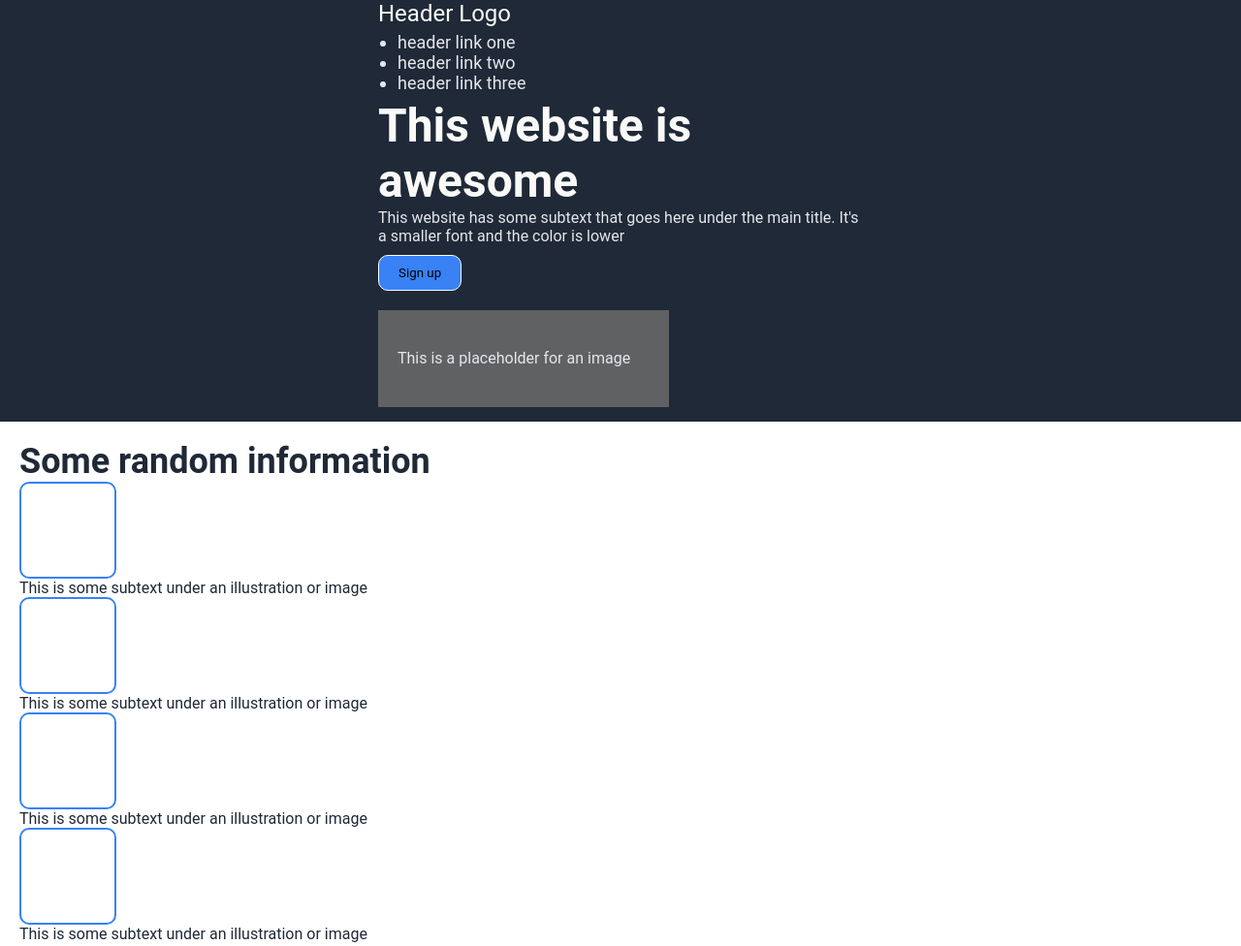
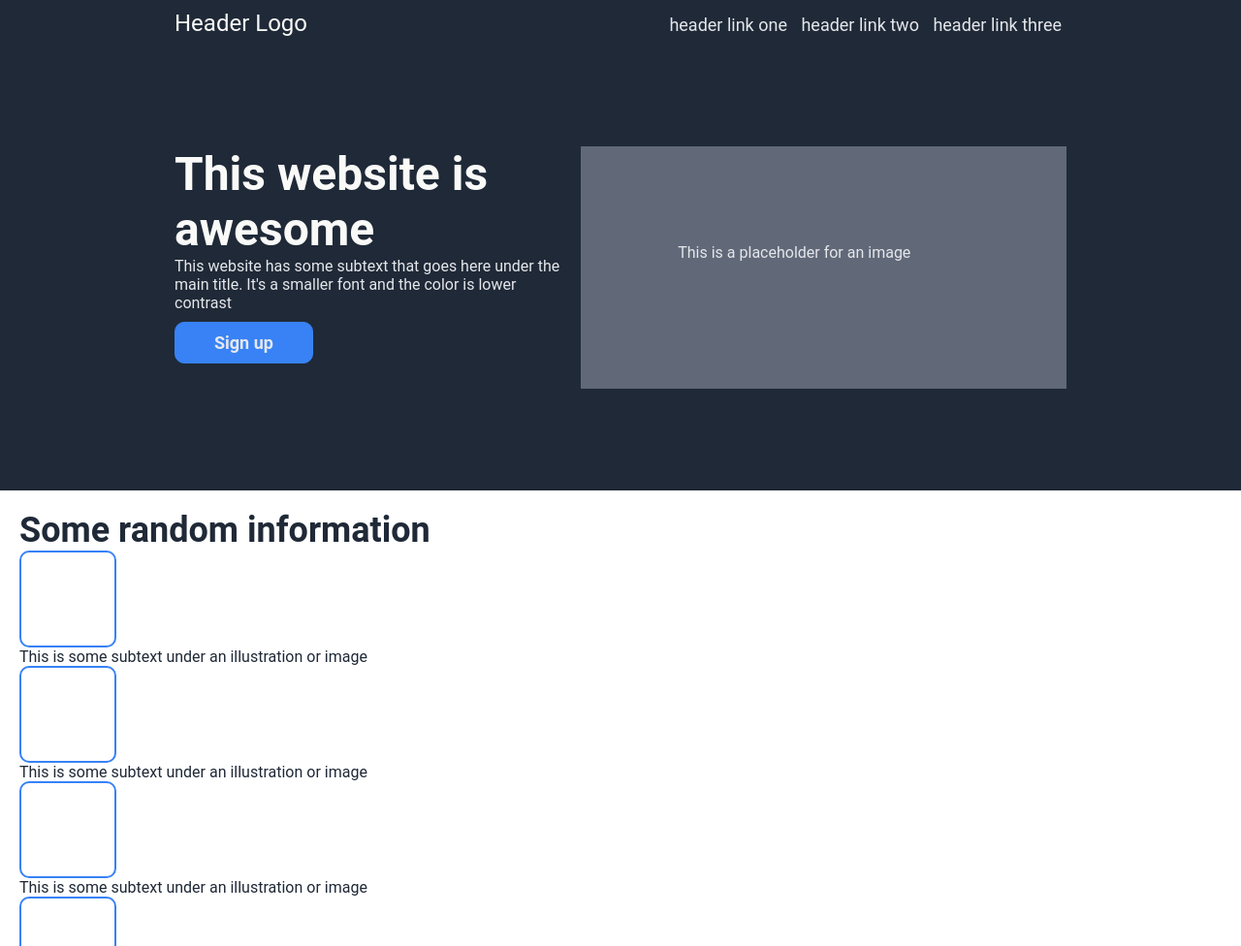
Before and after one commit to elpacificmb/odin-landing-page, a plain HTML site: page index.html in a window 1280 px wide. Shown: the top 976 px of the page at 97% size. Drawn offline with Linux system fonts and the light colour scheme.

Commit message:
Add styling for header

```diff
--- a/css/style.css
+++ b/css/style.css
@@ -13,7 +13,7 @@ footer {
 }
 
 header > div {
-    width: 500px;
+    width: 920px;
     margin: 0 auto;
     padding-bottom: 5px;
 }
@@ -23,18 +23,36 @@ header h1 {
     color: #F9FAF8;
 }
 
-header li,
+nav ul,
+button,
 footer {
     color: #E5E7EB;
 }
 
-header #logo {
+.top-header {
+    display: flex;
+    justify-content: space-between;
+    padding: 10px 0;
+}
+
+#logo {
     font-size: 24px;
 }
 
-header ul {
+nav ul {
     font-size: 18px;
-    margin: 5px 20px;
+    list-style: none;
+}
+
+nav li {
+    display: inline-block;
+    margin: 5px;
+}
+
+.bottom-header {
+    display: flex;
+    justify-content: space-between;
+    padding: 100px 0;
 }
 
 header h1 {
@@ -42,13 +60,26 @@ header h1 {
     font-weight: bolder;
 }
 
-header .main-img {
-    width: 300px;
-    height: 100px;
-    background-color: #606163;
+.main-img {
+    width: 800px;
+    height: 250px;
+    background-color: #616979;
+    margin: 0 0 0 10px;
+    padding: 100px 100px;
+}
+
+button {
+    border-radius: 10px;
+    padding: 10px 40px;
     margin: 10px 0;
-    padding: 40px 20px;
+    font-size: 18px;
+    font-weight: bold;
 }
+
+.bottom-header button {
+    border: 1px solid #3882F6;
+}
+/* ===== END HEADER ===== */
 
 /* ===== MAIN ========== */
 section.info,
@@ -110,11 +141,8 @@ section.cta > div {
     border-radius: 10px;
 }
 
-button {
+.cta button {
     border: 1px solid #F9FAF8;
-    border-radius: 10px;
-    padding: 10px 20px;
-    margin: 10px 0;
 }
 
 /* ===== FOOTER ========== */
--- a/index.html
+++ b/index.html
@@ -11,6 +11,7 @@
 <body>
     <header>
         <div>
+            <div class="top-header">
                 <div id="logo">
                     Header Logo
                 </div>
@@ -21,16 +22,19 @@
                         <li>header link three</li>
                     </ul>
                 </nav>
+            </div>
+            <div class="bottom-header">
                 <div>
                     <div>
                         <h1>This website is awesome</h1>
                         <p>This website has some subtext that goes here under the main title. It's a smaller font and the
-                        color is lower</p>
+                            color is lower contrast</p>
                     </div>
                     <button>Sign up</button>
                 </div>
                 <div class="main-img">
                     This is a placeholder for an image
+                </div>
             </div>
         </div>
     </header>
```
Lines whose indentation alone changed are shown as unchanged.
